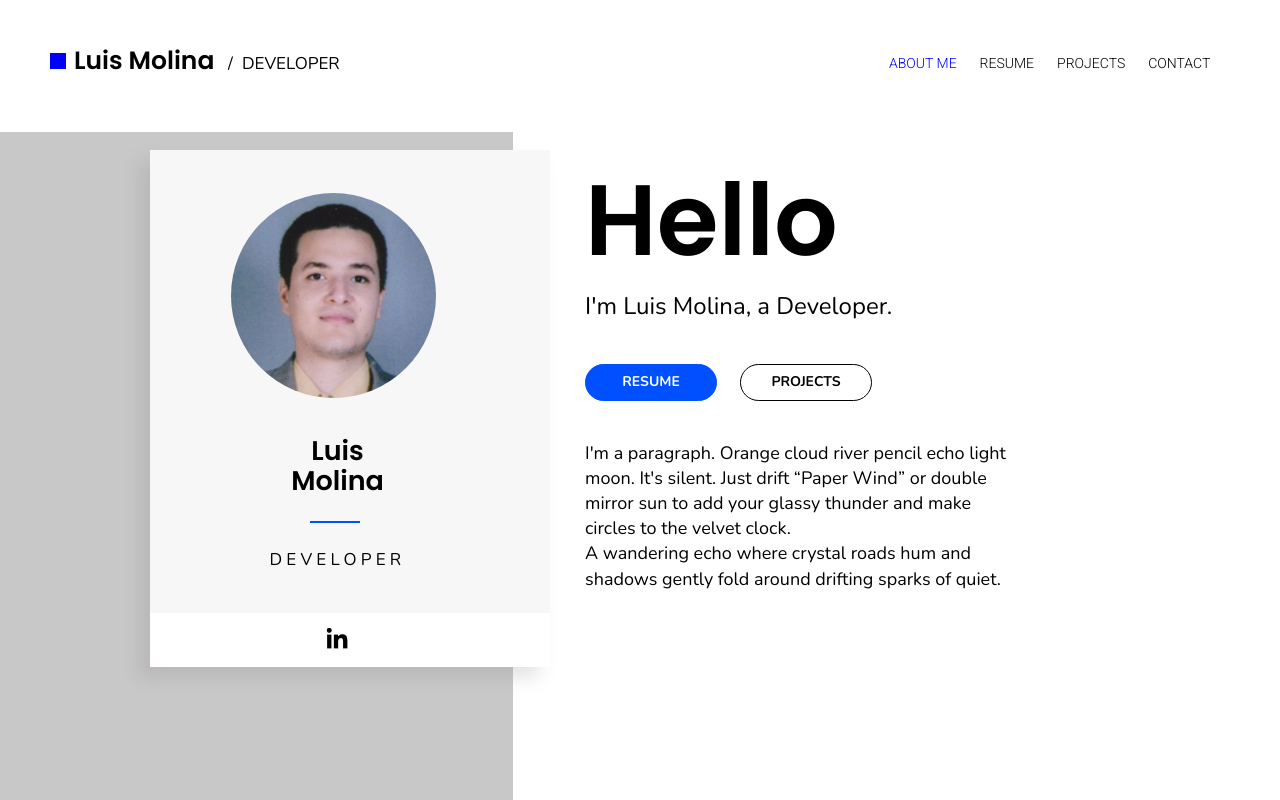
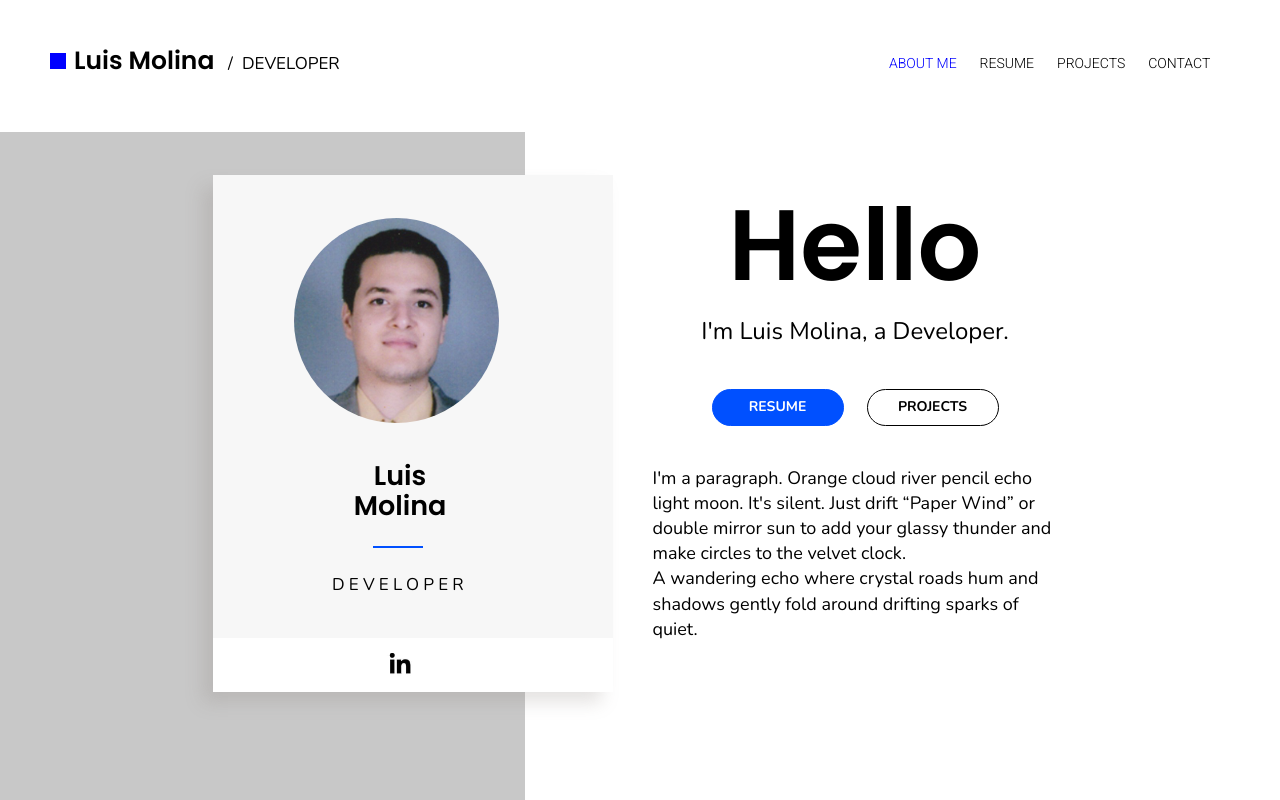
Before and after one commit to luisMolina95/personal-frontend, a website: page index.html in a window 1280 px wide. Shown: the top 800 px of the page. Drawn offline with nearby package versions, Linux system fonts and the light colour scheme.

Commit message:
Add wrapping

```diff
--- a/index.html
+++ b/index.html
@@ -56,11 +56,6 @@
       </div>
     </header>
     <main>
-      <div id="mainBG">
-        <div id="mainBGLeft"></div>
-        <div id="mainBGRigth"></div>
-      </div>
-      <div id="mainContent">
       <div id="mainContentCard">
         <div id="mainContentCardBG"></div>
         <div id="mainContentCardData">
@@ -107,7 +102,6 @@
           </p>
         </div>
       </div>
-      </div>
     </main>
     <footer>footer</footer>
   </body>
--- a/style.css
+++ b/style.css
@@ -6,6 +6,7 @@ body {
   margin: 0;
   padding: 0;
   height: 100%;
+  background: linear-gradient(to right, rgb(200, 200, 200) 41%, white 41%);
 }
 
 header {
@@ -108,31 +109,18 @@ header {
 }
 
 main {
-  background-color: lightpink;
-  height: 100%;
+  height: fit-content;
   min-height: 952px;
-  display: grid;
-}
-
-#mainBG {
-  background-color: antiquewhite;
   display: flex;
-  height: 100%;
-  grid-area: 1 / 1;
-}
-
-#mainBGLeft {
-  background-color: rgb(200, 200, 200);
-  flex: 393;
-}
-
-#mainBGRigth {
-  background-color: white;
-  flex: 587;
+  padding: 175px 0 0 0;
+  width: fit-content;
+  margin: 0 auto 0 auto;
+  flex-wrap: wrap;
+  justify-content: center;
+  gap: 30px;
 }
 
 #mainContent {
-  margin: 150px 0px 10px calc((100% - 980px) * 0.5);
   grid-area: 1 / 1;
   display: flex;
   height: fit-content;
@@ -228,8 +216,10 @@ main {
   width: 425px;
   height: 500px;
   display: flex;
-  margin-left: 35px;
   flex-direction: column;
+  background-color: white;
+   justify-content: flex-start; /* optional: top of container */
+  align-items: center;
 }
 
 #mainContentWelcomeHello p {
@@ -245,6 +235,7 @@ main {
 #mainContentWelcomeIntro p {
   font: normal normal normal 18px/1.4em "nunito", sans-serif;
   margin: 0;
+  padding: 10px;
 }
 footer {
   background-color: lightgoldenrodyellow;
@@ -253,7 +244,7 @@ footer {
 #mainContentWelcomeLinks {
   display: flex;
   column-gap: 23px;
-  margin: 40px 0px 40px 0px;
+  margin: 40px 0px 30px 0px;
 }
 
 #mainContentWelcomeLinksButtonResume {
```
Lines whose indentation alone changed are shown as unchanged.
